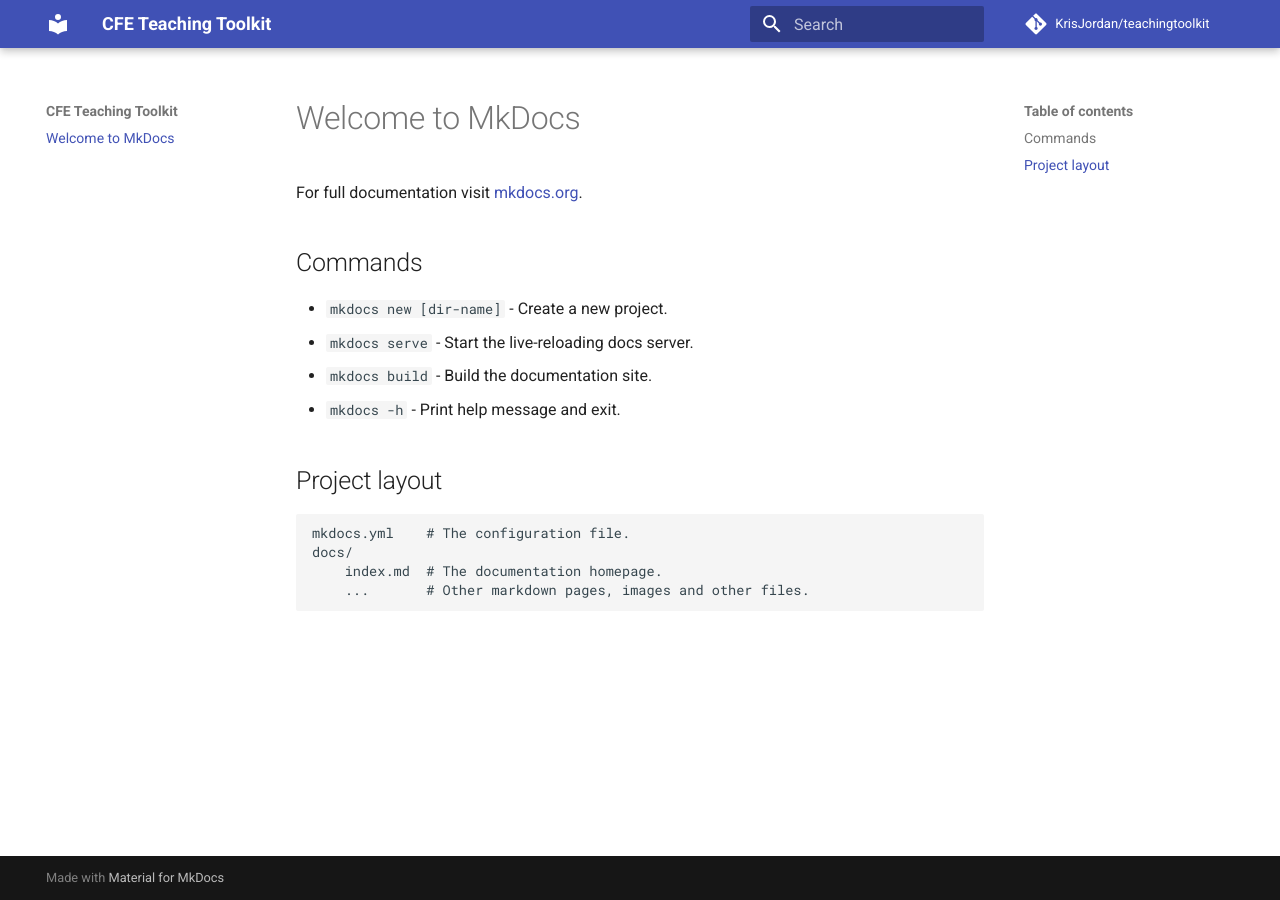
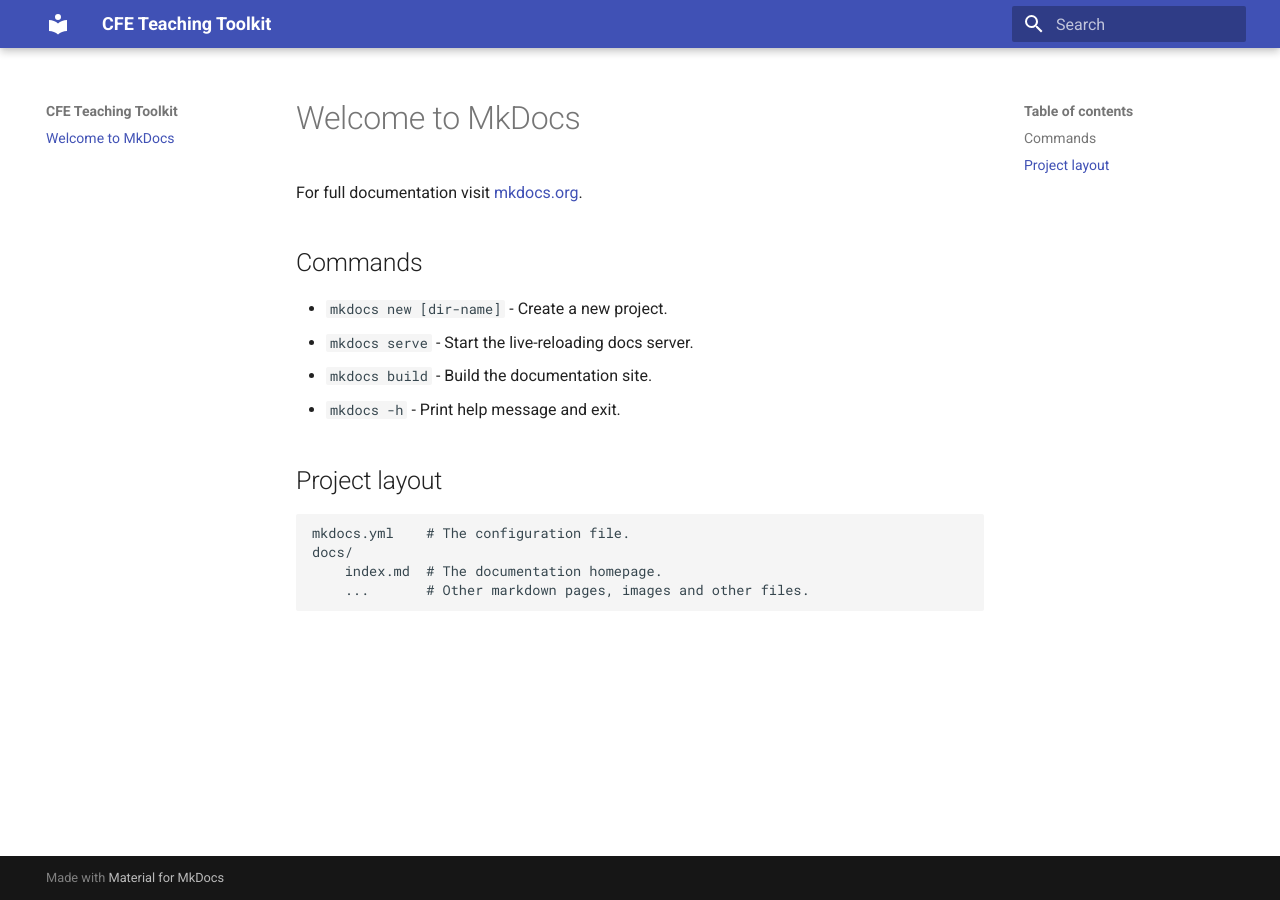
Before and after one commit to KrisJordan/teachingtoolkit, an MkDocs documentation site: the page built from docs/index.md, in a window 1280 px wide. Built offline with MkDocs 1.6.1 and Material for MkDocs 9.7.7, drawn with Linux system fonts in a browser that asks for light colours; comment, search, counter and statistics services are not loaded; some of the changed lines change nothing that is shown.

Commit message:
feat: remove github links on site

```diff
--- a/mkdocs.yml
+++ b/mkdocs.yml
@@ -2,8 +2,8 @@
 site_url: https://krisjordan.github.io/teachingtoolkit/
 
 # Optional, but recommended wien publishing on GitHub Pages
-repo_url: https://github.com/KrisJordan/teachingtoolkit/
-repo_name: KrisJordan/teachingtoolkit
+# repo_url: https://github.com/KrisJordan/teachingtoolkit/
+# repo_name: KrisJordan/teachingtoolkit
 
 theme:
   name: material
```
